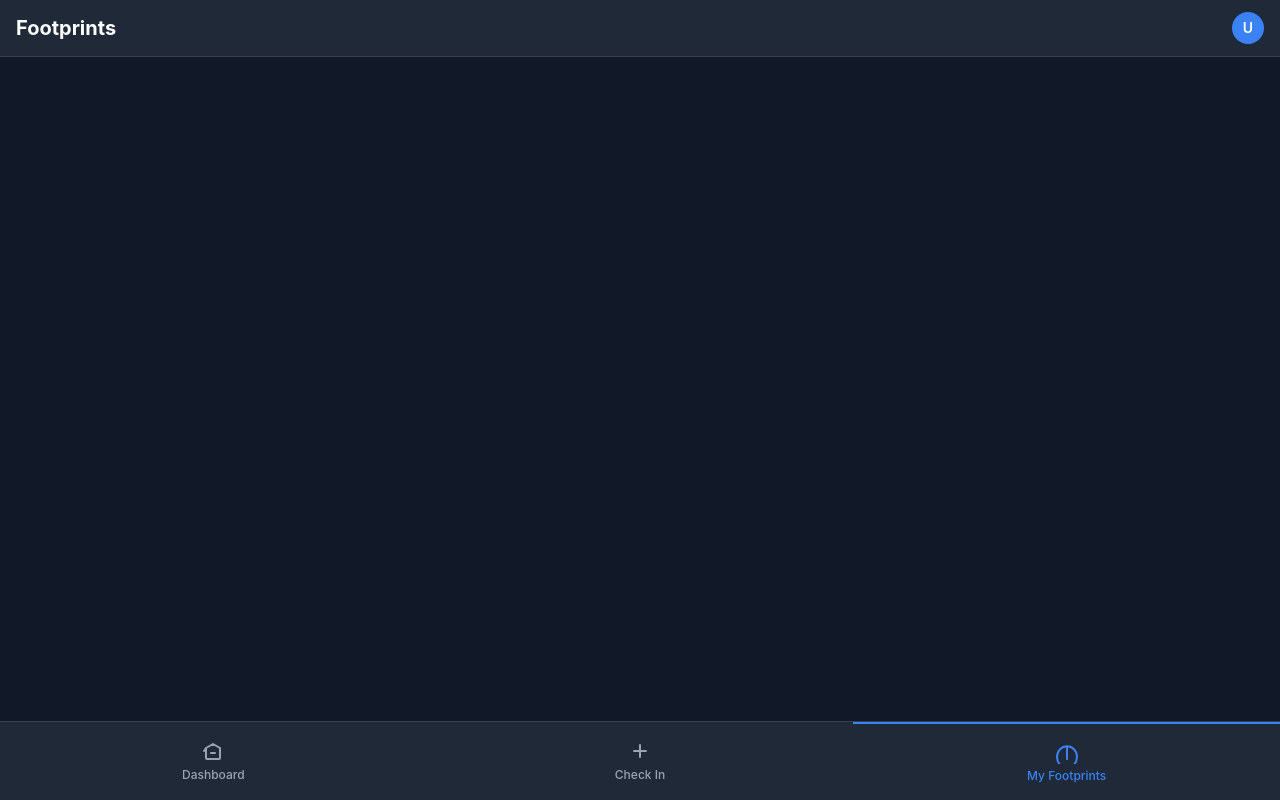
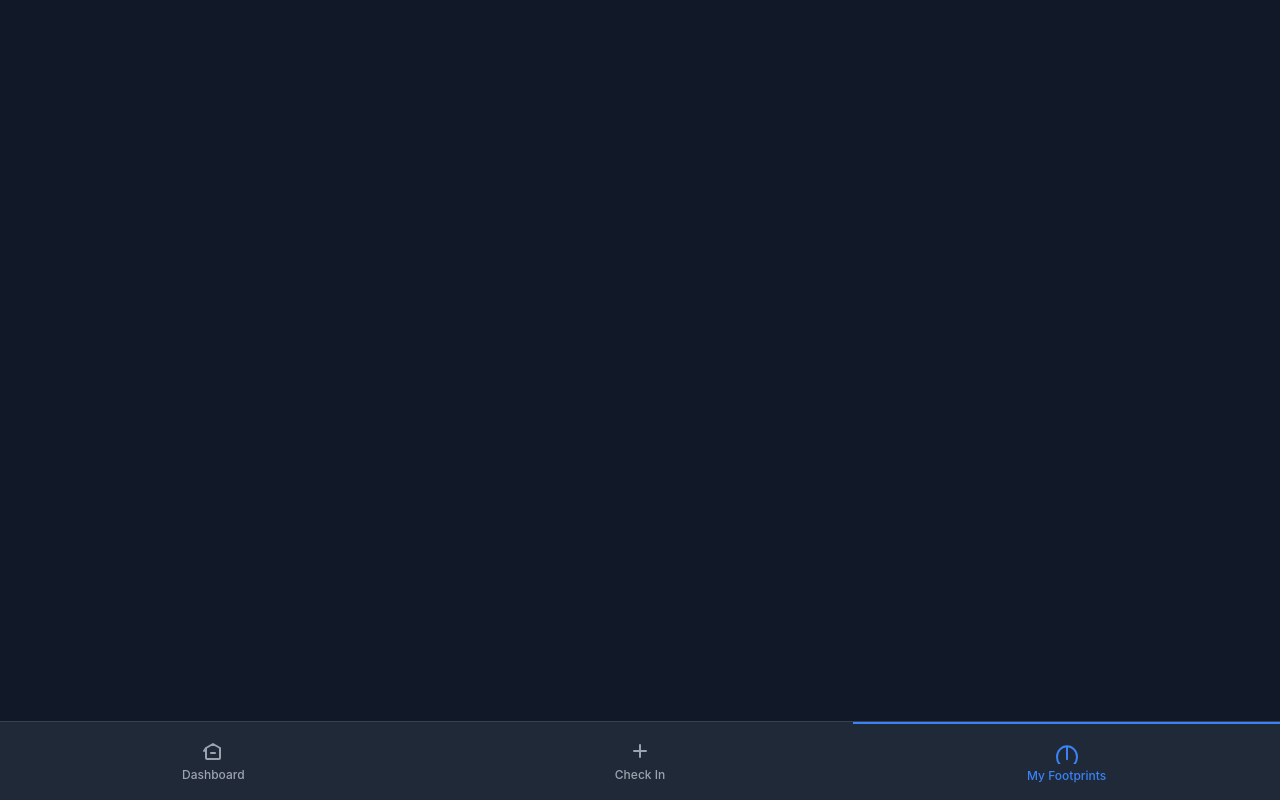
Before and after one commit to vanthadeth/hig-copilot, a Next.js app: page /footprints in a window 1280 px wide. Built offline with nearby package versions, Linux system fonts and the light colour scheme.

Commit message:
Remove TitleBar from AppLayout

```diff
--- a/components/AppLayout.tsx
+++ b/components/AppLayout.tsx
@@ -1,5 +1,4 @@
 import { ReactNode } from 'react';
-import TitleBar from './TitleBar';
 import BottomNavBar from './BottomNavBar';
 
 interface AppLayoutProps {
@@ -10,8 +9,6 @@ interface AppLayoutProps {
 export default function AppLayout({ children, activePage }: AppLayoutProps) {
   return (
     <div className="flex flex-col h-screen bg-gray-900 text-white">
-      <TitleBar />
-
       {/* Content Area */}
       <div className="flex-1 overflow-y-auto px-6 py-8">
         {children}
```
